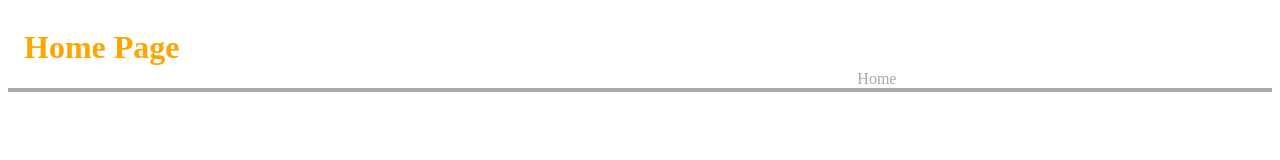
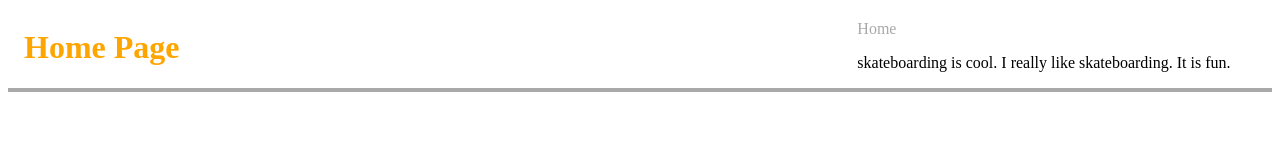
Before and after one commit to will-ferens/git-collab-2, a plain HTML site: page app/about.html in a window 1280 px wide. Drawn offline with Linux system fonts and the light colour scheme.

Commit message:
added paragraph

```diff
--- a/app/about.html
+++ b/app/about.html
@@ -10,6 +10,7 @@
       <h1>Home Page</h1>
       <nav>
         <a href="index.html">Home</a>
+        <p>skateboarding is cool. I really like skateboarding. It is fun.</p>
       </nav>
     </header>
   </body>
```
